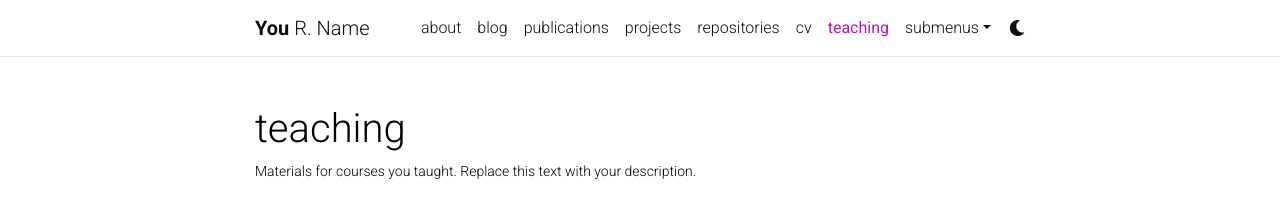
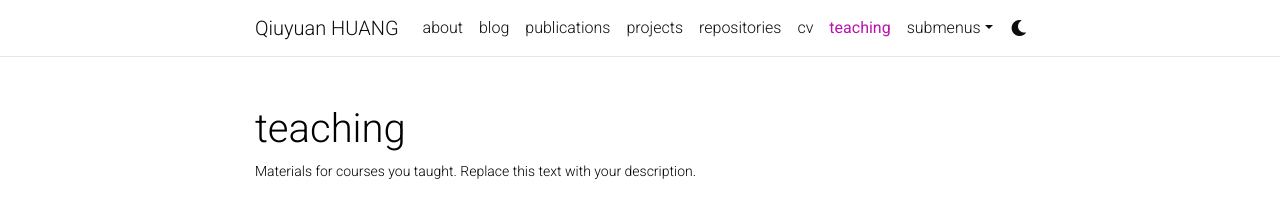
Before and after one commit to huanglydd/huangqiukk.github.io, a Jekyll site: the page built from _pages/teaching.md, in a window 1280 px wide. Shown: the top 210 px of the page. Built offline with Jekyll 4.4.1, drawn with Linux system fonts in a browser that asks for light colours; comment, search, counter and statistics services are not loaded; a style sheet for code colours, icons or effects is not loaded.

Commit message:
Update 0408

```diff
--- a/_config.yml
+++ b/_config.yml
@@ -2,7 +2,7 @@
 # Site settings
 # -----------------------------------------------------------------------------
 
-title: blank # the website title (if blank, full name will be used instead)
+title: Qiuyuan HUANG # the website title (if blank, full name will be used instead)
 first_name: You
 middle_name: R.
 last_name: Name
@@ -77,7 +77,7 @@ twitter_username: # your Twitter handle
 mastodon_username: # your mastodon instance+username in the format instance.tld/@username
 linkedin_username: # your LinkedIn user name
 telegram_username: # your Telegram user name
-scholar_userid: # your Google Scholar ID
+scholar_userid: DIotCdkAAAAJ # your Google Scholar ID
 semanticscholar_id: # your Semantic Scholar ID
 whatsapp_number: # your WhatsApp number (full phone number in international format. Omit any zeroes, brackets, or dashes when adding the phone number in international format.)
 orcid_id: # your ORCID ID
```
